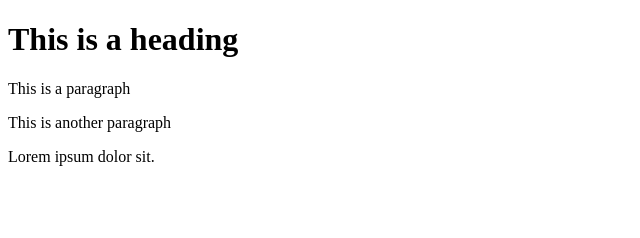
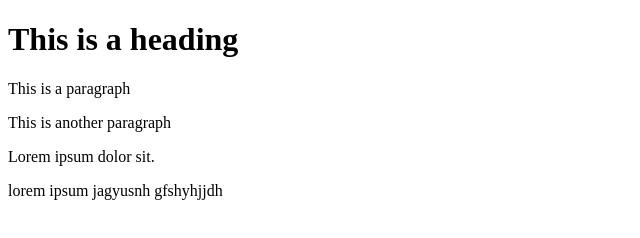
Before and after one commit to navinsingharjun1/Redbus-Website, a plain HTML site: page offlinepw/index.html in a window 1280 px wide. Shown: the whole page, without its empty margins (0-640 px from the left). Drawn offline with Linux system fonts and the light colour scheme.

Commit message:
Update index.html

```diff
--- a/offlinepw/index.html
+++ b/offlinepw/index.html
@@ -10,5 +10,6 @@
     <p>This is a paragraph</p>
     <p>This is another paragraph</p>
     <p>Lorem ipsum dolor sit.</p>
+    <p>lorem ipsum jagyusnh gfshyhjjdh</p>
 </body>
 </html>
```
